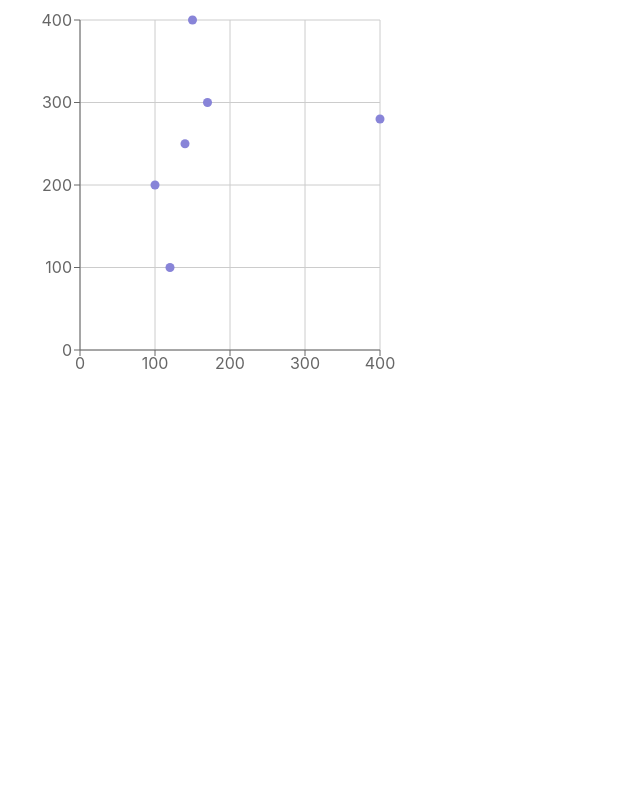
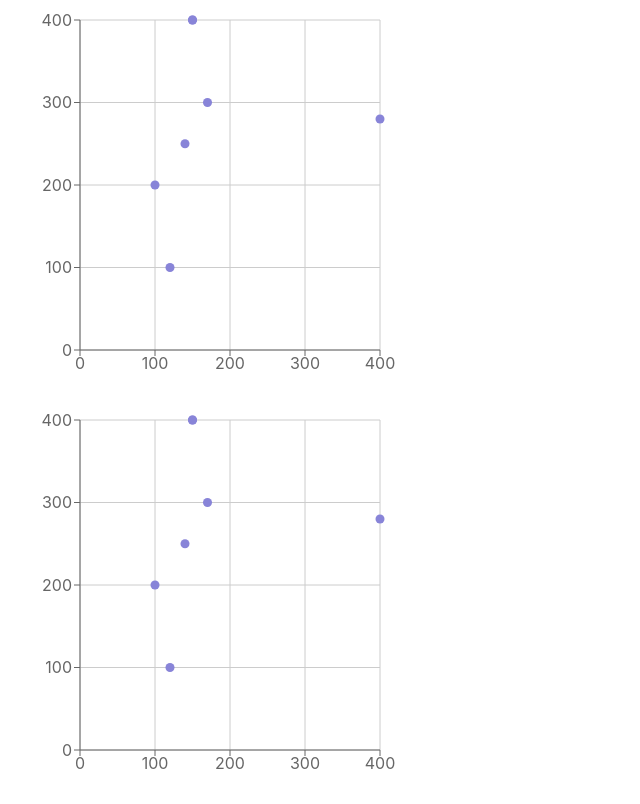
Before and after one commit to leisure-pursuit-projects/dft-idft-d3, a React (Create React App) app: page / in a window 1280 px wide. Shown: the whole page, without its empty margins (0-640 px from the left). Built offline with nearby package versions, Linux system fonts and the light colour scheme.

Commit message:
update App.tsx

```diff
--- a/src/App.tsx
+++ b/src/App.tsx
@@ -1,38 +1,36 @@
 import React from 'react';
+import { CartesianGrid, Scatter, ScatterChart, XAxis, YAxis, } from 'recharts';
 import {
-	ScatterChart,
-	Scatter,
-	XAxis,
-	YAxis,
-	CartesianGrid,
-} from 'recharts';
+	SCATTER_FILL_COLOR,
+	SCATTER_MARGIN,
+	SCATTER_SIDE_LENGTH,
+	VECTOR_MOCKUP
+} from './constants/constants';
+import { EScatterName } from './types/types';
 
 
-const data = [
-	{ x: 100, y: 200 },
-	{ x: 120, y: 100 },
-	{ x: 170, y: 300 },
-	{ x: 140, y: 250 },
-	{ x: 150, y: 400 },
-	{ x: 400, y: 280 }
-];
-
-export default function App() {
+export default function App () {
 	return (
+		<>
+			{
+				Object.values(EScatterName).map((name) => (
 					<ScatterChart
-			width={ 400 }
-			height={ 400 }
+						width={ SCATTER_SIDE_LENGTH }
+						height={ SCATTER_SIDE_LENGTH }
 						margin={ {
-				top: 20,
-				right: 20,
-				bottom: 20,
-				left: 20,
+							top: SCATTER_MARGIN,
+							right: SCATTER_MARGIN,
+							bottom: SCATTER_MARGIN,
+							left: SCATTER_MARGIN,
 						} }
 					>
 						<CartesianGrid/>
 						<XAxis type="number" dataKey="x"/>
 						<YAxis type="number" dataKey="y"/>
-			<Scatter name="A school" data={ data } fill="#8884d8"/>
+						<Scatter name={ name } data={ VECTOR_MOCKUP } fill={ SCATTER_FILL_COLOR }/>
 					</ScatterChart>
+				))
+			}
+		</>
 	);
 }
```
Lines whose indentation alone changed are shown as unchanged.
